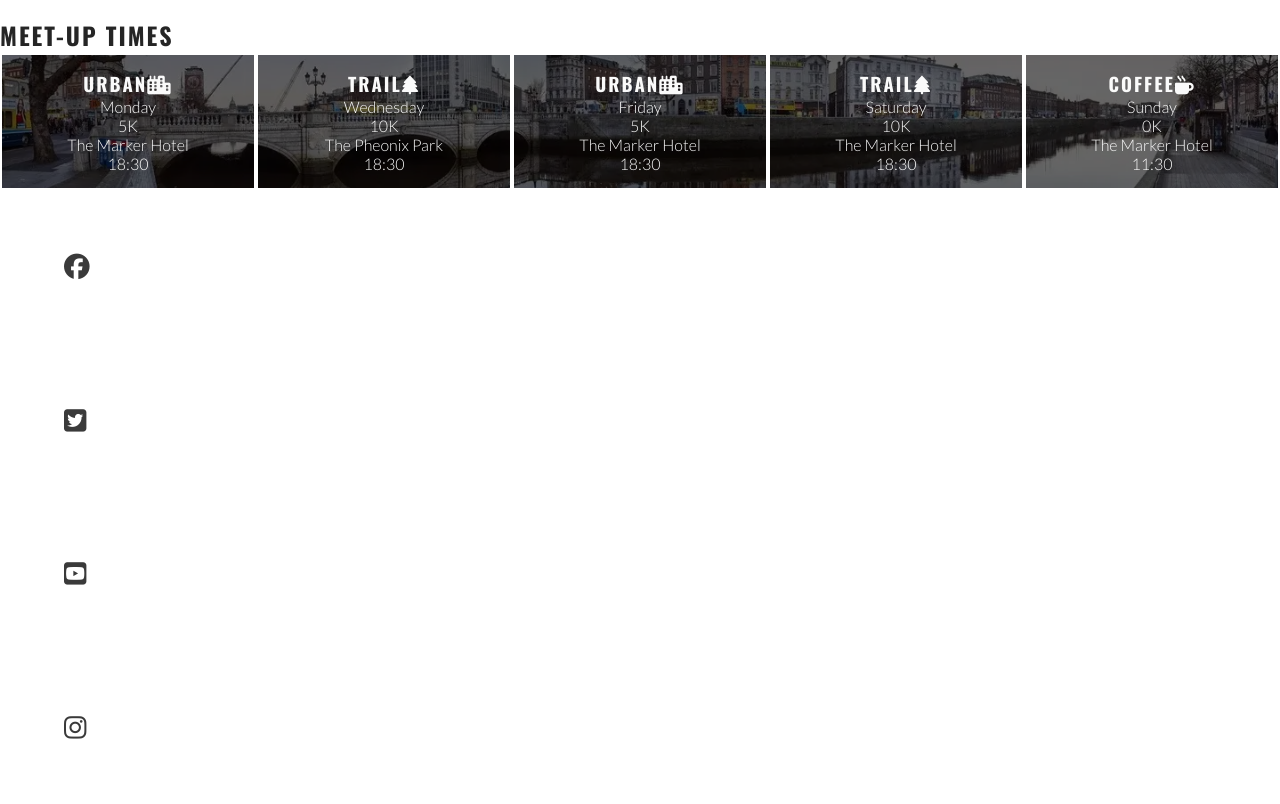
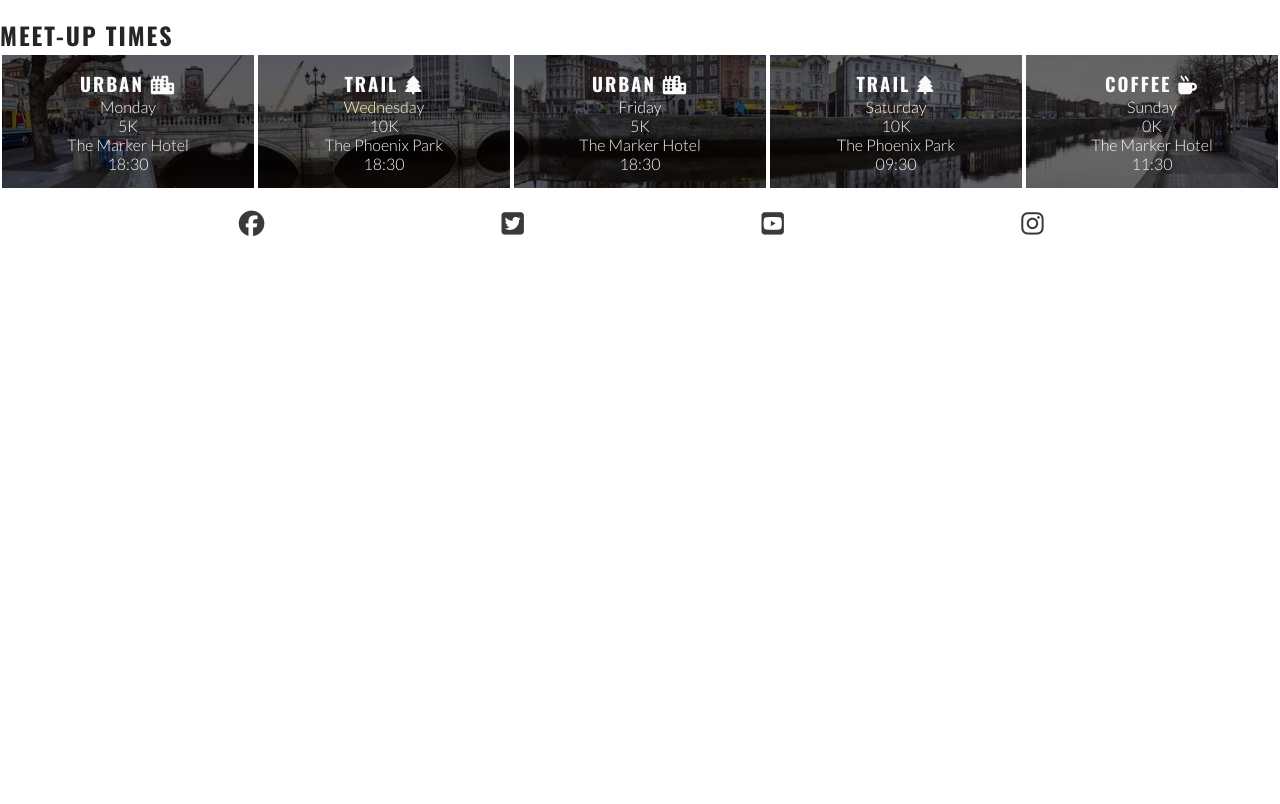
Before and after one commit to JPudsey-11/Love-Running, a plain HTML site: page index.html in a window 1280 px wide. Shown: the part 1108-1912 px from the top of the page. After the commit the page ends 1366 px from the top, so only its background shows below. Drawn offline with nearby package versions, Linux system fonts and the light colour scheme.

Commit message:
a bit of tweakage

```diff
--- a/assets/css/style.css
+++ b/assets/css/style.css
@@ -160,7 +160,31 @@ main {
     justify-content: center;
 }
 
-#times
+/* Meetup Times section */
+#times {
+    background: url('../images/dublin-city.webp') no-repeat center/cover;
+    /* Handles responsivity without the need for a media query */
+    display: flex;
+    flex-wrap: wrap;
+}
+
+#times div {
+    color: #fafafa;
+    background-color: rgba(0, 0, 0, .6);
+    padding: 15px;
+    text-align: center;
+    /* This will not wrap on screens of less than 400px wide.
+    Each div will expand to fill the available space on its row */
+    flex-basis: 200px;
+    flex-grow: 1;
+    /* Creates a grid of meetup time divs over the background image */
+    border: 2px solid white;
+}
+
+#times h3 {
+    /* Override the heading colour set in general styles */
+    color: #fafafa;
+}
 
 /* Footer */
 #social-networks {
@@ -236,31 +260,6 @@ main {
         text-align: end;
         align-self: flex-end;
     }
-
-}
-
-#times {
-        background: url("../images/dublin-city.webp") no-repeat center center/cover;
-        position: relative;
-        display: flex;
-        flex-wrap: wrap;
-}
-
-#times div {
-    color: #fafafa;
-    background-color: rgba(0, 0, 0, .6);
-    padding: 15px;
-    text-align: center;
-    /* This will not wrap on screens of less than 400px */
-    flex-basis: 200px;
-    flex-grow: 1;
-    /* Creates a grid of meetup times dives over the background image */
-    border: 2px solid white;
-}
-
-#times h3 {
-    /* Override the heading colour set in general styles */
-    color: #fafafa
 }
 
 /* Large devices (laptops and desktops, 992px and up) */
--- a/index.html
+++ b/index.html
@@ -82,40 +82,40 @@
             </div>
         </section>
 
-        <!-- Meetup times section -->
+        <!-- Meetup Times section -->
         <section id="meetups">
             <h2>Meet-up Times</h2>
             <div id="times">
                 <div>
-                <h3>Urban<i class="fa-solid fa-city"></i></h3>
+                    <h3>Urban <i class="fa-solid fa-city"></i></h3>
                     <p>Monday</p>
                     <p>5K</p>
                     <p>The Marker Hotel</p>
                     <p>18:30</p>
                 </div>
                 <div>
-                <h3>Trail<i class="fa-solid fa-tree"></i></h3>
+                    <h3>Trail <i class="fa-solid fa-tree"></i></h3>
                     <p>Wednesday</p>
                     <p>10K</p>
-                <p>The Pheonix Park</p>
+                    <p>The Phoenix Park</p>
                     <p>18:30</p>
                 </div>
                 <div>
-                <h3>Urban<i class="fa-solid fa-city"></i></h3>
+                    <h3>Urban <i class="fa-solid fa-city"></i></h3>
                     <p>Friday</p>
                     <p>5K</p>
                     <p>The Marker Hotel</p>
                     <p>18:30</p>
                 </div>
                 <div>
-                <h3>Trail<i class="fa-solid fa-tree"></i></h3>
+                    <h3>Trail <i class="fa-solid fa-tree"></i></h3>
                     <p>Saturday</p>
                     <p>10K</p>
-                <p>The Marker Hotel</p>
-                <p>18:30</p>
+                    <p>The Phoenix Park</p>
+                    <p>09:30</p>
                 </div>
                 <div>
-                <h3>Coffee<i class="fa-solid fa-mug-hot"></i></h3>
+                    <h3>Coffee <i class="fa-solid fa-mug-hot"></i></h3>
                     <p>Sunday</p>
                     <p>0K</p>
                     <p>The Marker Hotel</p>
```
Lines whose indentation alone changed are shown as unchanged.
